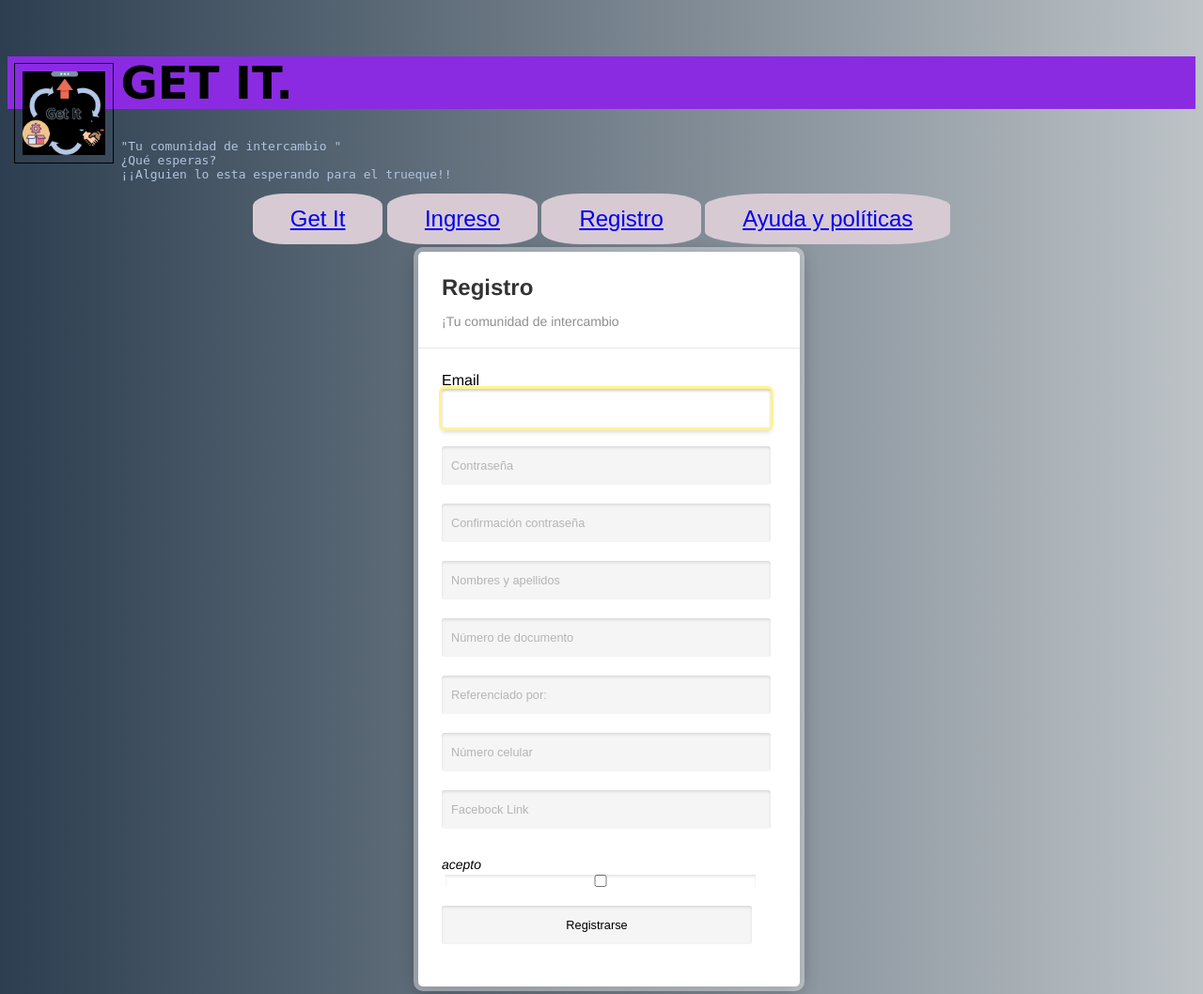
After one commit to xAGH/GET_IT, a Flask app: page /interfazregistro in a window 1280 px wide. The commit adds this page. Shown: the whole page at 94% size. Run offline with Flask 2, Linux system fonts and the light colour scheme.

Commit message:
Cambios en el login, registro y creacion de plantillas

```diff
--- a/app.py
+++ b/app.py
@@ -1,12 +1,20 @@
 # ------------------------------ Importación de librerías ------------------------------
-from flask import Flask, request, jsonify, redirect, url_for, render_template
-from werkzeug.utils import redirect
-import envio_correo
+from flask import Flask
+from flask import request
+from flask import redirect
+from flask import url_for
+from flask import render_template
+from flask import session
+from flask import flash
+import smtplib
+from email.mime.multipart import MIMEMultipart
+from email.mime.text import MIMEText
 
-usuarios = []
+usuarios = {}
 
 # ------------------------------ Configuración ------------------------------
 app = Flask(__name__)
+app.secret_key = "I5@G2HqM<K#{1]{RN=)bapgSzg1a2+d9?1Hhgx]4[?T~<T&S<]5bkBw{4R;hK+wcNEBVj#Bmy]tyW?i]"
 
 # ------------------------------ Creación de rutas ------------------------------
 # Index
@@ -15,19 +23,94 @@ def index():
     tittle = "Get It"
     return render_template('index.html', tittle=tittle)
 
+# Interfaz de registro.
+@app.route('/interfazregistro')
+def interfaz_registro():
+ tittle = "Registro"
+ return render_template('registro.html', tittle=tittle)
+
+# Interfaz de login.
+@app.route('/interfazlogin', methods=['GET'])
+def interfaz_login():
+    tittle = "Ingreso"
+    return render_template('ingreso.html', tittle=tittle)
+
+# Registro completado.
+@app.route('/registrado', methods={'POST'})
+def registrado():
+    tittle = "Registrado correctamente"
+    return render_template('registrado.html', tittle=tittle)
+
+
+# ------------------------------ Creación de rutas lógicas ------------------------------
 # Registro
 @app.route('/registro', methods=['POST'])
 def registro():
-    nombre = request.form.get('nombre')
     email = request.form.get('email')
     contrasena = request.form.get('contrasena')
     contrasena2 = request.form.get('contrasena2')
-    if contrasena == contrasena2:
-        envio_correo.confirmar_correo(email)
-        return "200"
+    nombre = request.form.get('nombre')
+    documento = request.form.get('documento')
+    referencia = request.form.get('referencia')
+    celular = request.form.get('celular')
+    facebook = request.form.get('facebook')
+    lista = [email, contrasena, nombre, documento, referencia, celular, facebook]
 
-@app.route('/login', methods=['GET'])
+    if usuarios.get(email):
+        flash("El email ya se encuentra registrado.")
+        return redirect(url_for('interfaz_registro'))
+
+    else:
+
+        if contrasena == contrasena2:
+            confirmar_correo(email)
+            return render_template('confirma.html', tittle='Confirma tu correo electrónico')
+
+        flash("Las contraseñas no coinciden1.")
+
+
+
+        return redirect(url_for('interfaz_registro'))
+
+# Login
+@app.route('/login', methods=['POST'])
 def login():
-    return "Ok"
+    # usuarios[email] = {"contrasena":contrasena, "nombre":nombre, "documento":documento, "referencia":referencia, "celular":celular, "facebook":facebook}
+    return "200"
+
+def confirmar_correo(email):
+
+    # Plantilla del mensaje
+
+    mensaje = f"""
+    <html>
+        <body>
+            <p style="text-align: center;"><span style="color: #ff0000;"><strong>Confirma tu correo para poder seguir</strong></span></p>
+            <p style="text-align: center;"><strong></strong></p>
+            <p><a href="{redirect(url_for('registrado'))}" target="_blank" rel="noopener">Confirma</a></p>
+        </body>
+    </html>
+    """
+
+    # Creamos objeto Multipart, quien será el recipiente que enviaremos
+    msg = MIMEMultipart()
+    msg['From'] = "getitjohguia@outlook.com"
+    msg['To'] = email
+    msg['Subject'] = "Confirmación de correo"
+
+    # Adjuntamos mensaje
+    msg.attach(MIMEText(mensaje, 'html'))
+
+    # Autenticamos
+    mailServer = smtplib.SMTP('smtp.live.com',587)
+    mailServer.starttls()
+    mailServer.login("getitjohguia@outlook.com","getit123")
+
+    # Enviamos
+    mailServer.sendmail("getitjohguia@outlook.com", email, msg.as_string())
+
+    # Cerramos conexión
+    mailServer.close()
+
 
 app.run(debug=True, port=5000)
--- a/static/css/style.css
+++ b/static/css/style.css
@@ -1,5 +1,4 @@
 @charset "utf-8";
-
 
 .titulo{
 
@@ -7,8 +6,6 @@
     font-size: 300%;
     background-color: blueviolet;
     text-align: left;
-
-
 
 }
 .boton{
@@ -46,13 +43,10 @@
 .img2{
     width: 800%;
     height: 500px;
-
     padding: 25px;
     margin:100px;
     border: 1px solid black;
     float: left; width:  75%;
-
-
 
 }
 aside{
@@ -65,14 +59,15 @@ aside{
 
 
 footer {
-    position:absolute;
+    position: absolute;
     height:50px;
     line-height:50px;
-    background:black;
+    background:blueviolet;
     color:white;
     text-align:center;
-    left:0;
+
     width:100%;
+    margin-block-end: 0px;
   }
 
   .img3{
@@ -102,3 +97,166 @@ footer {
 
 
 }
+body {
+    background: #bdc3c7;  /* fallback for old browsers */
+background: -webkit-linear-gradient(to right, #2c3e50, #bdc3c7);  /* Chrome 10-25, Safari 5.1-6 */
+background: linear-gradient(to right, #2c3e50, #bdc3c7); /* W3C, IE 10+/ Edge, Firefox 16+, Chrome 26+, Opera 12+, Safari 7+ */
+
+    font-family: "Helvetica Neue", Helvetica, Arial;
+    padding-top: 20px;
+}
+
+.container {
+    width: 406px;
+    max-width: 406px;
+    margin: 0 auto;
+}
+
+#signup {
+    margin: 8px;
+    padding: 0px 25px 25px;
+    background: #fff;
+    box-shadow:
+        0px 0px 0px 5px rgba( 255,255,255,0.4 ),
+        0px 4px 20px rgba( 0,0,0,0.33 );
+    -moz-border-radius: 5px;
+    -webkit-border-radius: 5px;
+    border-radius: 5px;
+    display: table;
+    position: static;
+}
+
+#signup .header {
+    margin-bottom: 20px;
+}
+
+#signup .header h3 {
+    color: #333333;
+    font-size: 24px;
+    font-weight: bold;
+    margin-bottom: 5px;
+}
+
+#signup .header p {
+    color: #8f8f8f;
+    font-size: 14px;
+    font-weight: 300;
+}
+
+#signup .sep {
+    height: 1px;
+    background: #e8e8e8;
+    width: 406px;
+    margin: 0px -25px;
+}
+
+#signup .inputs {
+    margin-top: 25px;
+}
+
+#signup .input{
+    color: #8f8f8f;
+    font-size: 12px;
+    font-weight: 300;
+    letter-spacing: 1px;
+    margin-bottom: 7px;
+    display: block;
+}
+
+input::-webkit-input-placeholder {
+    color:    #b5b5b5;
+}
+
+input:-moz-placeholder {
+    color:    #b5b5b5;
+}
+
+#signup .inputs input{
+    background: #f5f5f5;
+    font-size: 0.8rem;
+    -moz-border-radius: 3px;
+    -webkit-border-radius: 3px;
+    border-radius: 3px;
+    border: none;
+    padding: 13px 10px;
+    width: 330px;
+    margin-bottom: 20px;
+    box-shadow: inset 0px 2px 3px rgba( 0,0,0,0.1 );
+    clear: both;
+}
+
+#signup .inputs input[type=email]:focus, input[type=password]:focus {
+    background: #fff;
+    box-shadow: 0px 0px 0px 3px #fff38e, inset 0px 2px 3px rgba( 0,0,0,0.2 ), 0px 5px 5px rgba( 0,0,0,0.15 );
+    outline: none;
+}
+
+#signup .inputs .checkboxy {
+    display: block;
+    position: static;
+    height: 25px;
+    margin-top: 10px;
+    clear: both;
+}
+
+#signup .inputs input[type=checkbox] {
+    float: left;
+    margin-right: 10px;
+    margin-top: 3px;
+}
+
+#signup .inputs label.terms {
+    float: left;
+    font-size: 14px;
+    font-style: italic;
+}
+
+#signup .inputs #submit {
+    width: 100%;
+    margin-top: 20px;
+    padding: 15px 0;
+    color: #fff;
+    font-size: 14px;
+    font-weight: 500;
+    letter-spacing: 1px;
+    text-align: center;
+    text-decoration: none;
+        background: -moz-linear-gradient(
+        top,
+        #b9c5dd 0%,
+        #a4b0cb);
+    background: -webkit-gradient(
+        linear, left top, left bottom,
+        from(#b9c5dd),
+        to(#a4b0cb));
+    -moz-border-radius: 5px;
+    -webkit-border-radius: 5px;
+    border-radius: 5px;
+    border: 1px solid #737b8d;
+    -moz-box-shadow:
+        0px 5px 5px rgba(000,000,000,0.1),
+        inset 0px 1px 0px rgba(255,255,255,0.5);
+    -webkit-box-shadow:
+        0px 5px 5px rgba(000,000,000,0.1),
+        inset 0px 1px 0px rgba(255,255,255,0.5);
+    box-shadow:
+        0px 5px 5px rgba(000,000,000,0.1),
+        inset 0px 1px 0px rgba(255,255,255,0.5);
+    text-shadow:
+        0px 1px 3px rgba(000,000,000,0.3),
+        0px 0px 0px rgba(255,255,255,0);
+    display: table;
+    position: static;
+    clear: both;
+}
+
+#signup .inputs #submit:hover {
+    background: -moz-linear-gradient(
+        top,
+        #a4b0cb 0%,
+        #b9c5dd);
+    background: -webkit-gradient(
+        linear, left top, left bottom,
+        from(#a4b0cb),
+        to(#b9c5dd));
+}
--- /dev/null
+++ b/templates/layout.html
@@ -0,0 +1,38 @@
+<!DOCTYPE html>
+<html lang="en">
+<head>
+    <meta charset="UTF-8">
+    <meta http-equiv="X-UA-Compatible" content="IE=edge">
+    <meta name="viewport" content="width=device-width, initial-scale=1.0">
+    <title>{{ tittle }}</title>
+    <link rel="stylesheet" type="text/css" href="{{url_for('static', filename='css/style.css')}}">
+</head>
+
+<header>
+    <img class="img1" src="{{url_for('static', filename='images/logo.jpeg')}}">
+    <h1 class="titulo">GET IT.</h1>
+    <p class="parrafo">"Tu comunidad  de intercambio "
+        <br> ¿Qué esperas?
+       <br>¡¡Alguien lo esta esperando para el trueque!!
+    </p>
+
+    <nav  ><center>
+
+        <button class="boton"><a href="{{url_for('index')}}">Get It</a></button>
+        <button class="boton"><a href="{{url_for('interfaz_login')}}">Ingreso</a></button>
+        <button class="boton"><a href="{{url_for('interfaz_registro')}}">Registro</a></button>
+        <button class="boton"><a href="#">Ayuda y políticas </a></button>
+
+
+    </center></nav>
+
+
+</header>
+
+<body>
+{% block body %}
+
+{% endblock %}
+</body>
+
+</html>
--- /dev/null
+++ b/templates/registro.html
@@ -0,0 +1,57 @@
+{% extends 'layout.html' %}
+
+{% block body %}
+
+    {% with messages = get_flashed_messages() %}
+
+        {% if messages %}
+
+            {% for message in messages %}
+
+                <h1>{{ message }}</h1>
+
+            {% endfor %}
+
+        {% endif %}
+
+    {% endwith %}
+
+
+    <div class="container">
+
+        <form id="signup" action="{{url_for('registro')}}" method="POST">
+
+            <div class="header">
+
+                <h3>Registro</h3>
+
+                <p>¡Tu comunidad de intercambio</p>
+
+            </div>
+
+            <div class="sep"></div>
+
+            <div class="inputs">
+                <label for="email">Email</label>
+                <input id="email" type="email" name="email" required value="{{ email }}" autofocus />
+                <input type="password" name="contrasena" required placeholder="Contraseña" />
+                <input type="password" name="contrasena2" required placeholder="Confirmación contraseña" />
+                <input type="text" name="nombre" required placeholder="Nombres y apellidos" />
+                <input type="text" name="documento" required placeholder="Número de documento" />
+                <input type="text" name="referencia" placeholder="Referenciado por: " />
+                <input type="text" name="celular" required placeholder="Número celular" />
+                <input type="text" name="facebock" placeholder="Facebock Link"/>
+
+
+                <div class="checkboxy">
+                    <label class="terms"> acepto </label><input name="cecky" id="checky" value="1" type="checkbox" />
+                </div>
+                <input type="submit" value="Registrarse">
+
+            </div>
+
+        </form>
+
+    </div>
+
+{% endblock %}
```
Also changed, not shown: envio_correo.py (+10 -9 lines), templates/confirma.html (added, +9 -0 lines), templates/index.html (+5 -64 lines), templates/ingreso.html (+6 -35 lines).
